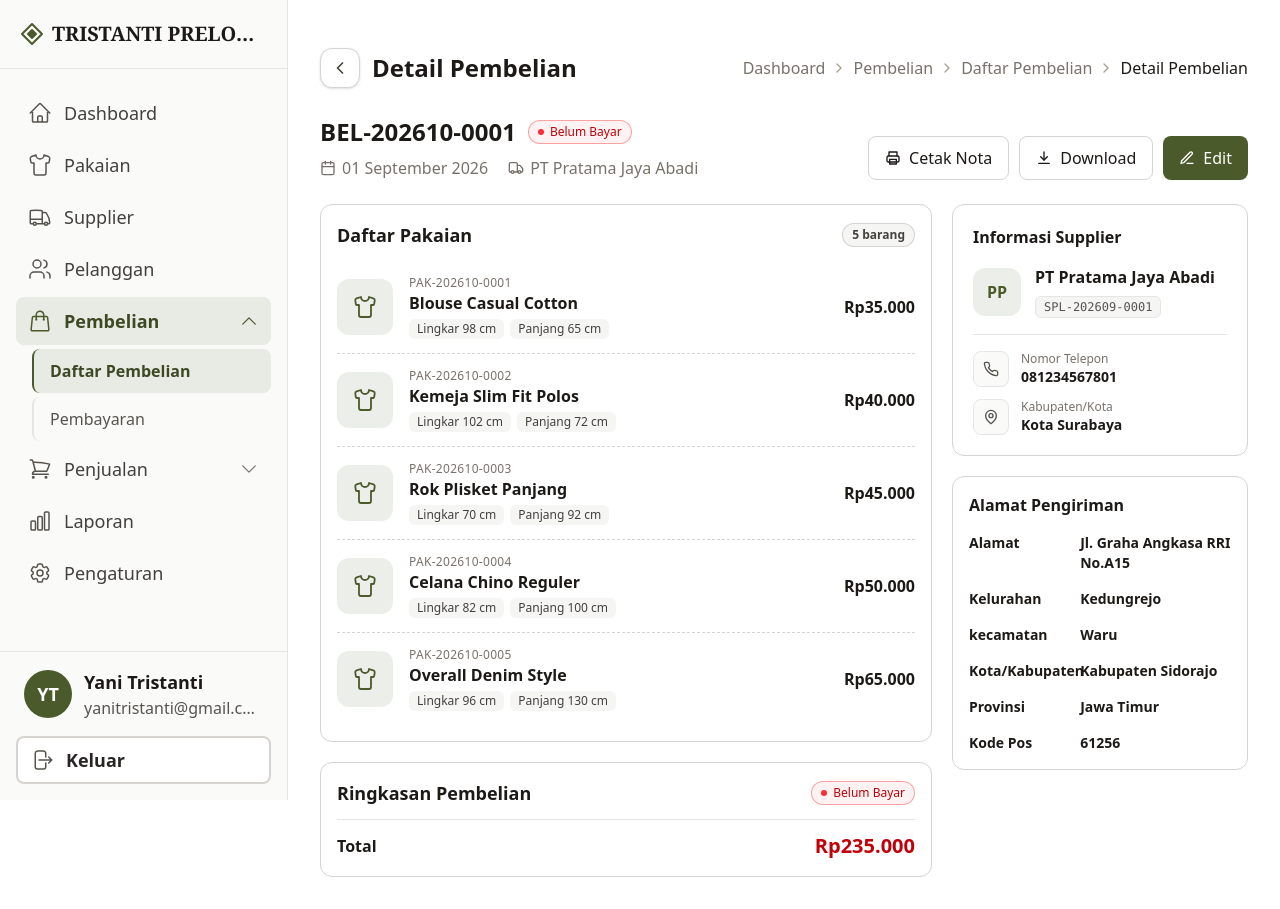
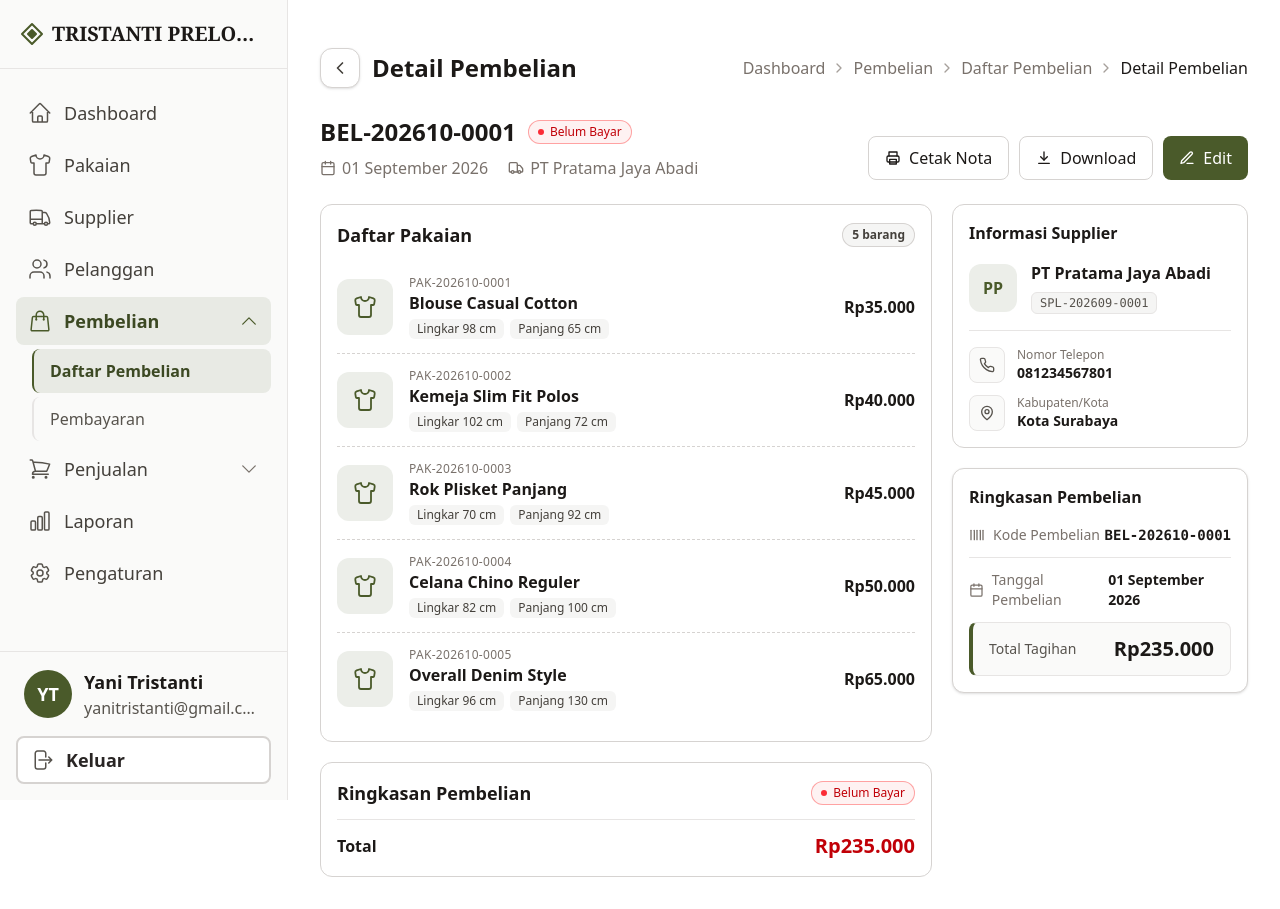
Before and after one commit to Agera-One/sistem-pengelolaan-toko-preloved, a Laravel app: page /pembelian/1 in a window 1280 px wide. Run offline with Laravel 12, Linux system fonts and the light colour scheme; a user stored in the database is signed in; data comes from the database, SQL or seed files in the repository; style sheets or scripts are compiled from the project's sources.

Commit message:
style(pembelian): mengubah ui dari card ringkasan pembelian pada halaman detail

```diff
--- a/resources/views/pages/pembelian/detail.blade.php
+++ b/resources/views/pages/pembelian/detail.blade.php
@@ -173,7 +173,7 @@
 
             <div class="space-y-5">
                 {{-- Informasi Supplier --}}
-                <section class="rounded-xl border border-stone-300 bg-white p-5" aria-labelledby="judul-supplier">
+                <section class="rounded-xl border border-stone-300 bg-white p-4" aria-labelledby="judul-supplier">
                     <h2 class="font-semibold text-stone-900">Informasi Supplier</h2>
 
                     <div class="mt-4 flex items-center gap-3.5">
@@ -216,33 +216,38 @@
                     </div>
                 </section>
 
-                <section class="rounded-xl border border-stone-300 bg-white p-4" aria-labelledby="judul-alamat">
-                    <h2 id="judul-alamat" class="text-base font-bold text-stone-900">Alamat Pengiriman</h2>
+                {{-- Ringkasan Pembelian --}}
+                <section class="rounded-xl border border-stone-300 bg-white p-4 shadow-sm" aria-labelledby="judul-ringkasan">
+                    <div class="flex items-center gap-2.5">
+                        <h2 id="judul-ringkasan" class="font-semibold text-stone-900">Ringkasan Pembelian</h2>
+                    </div>
 
-                    <dl class="mt-4 grid grid-cols-5 gap-x-4 gap-y-3.5 text-sm">
-                        <dt class="col-span-2 font-semibold text-stone-900">Alamat</dt>
-                        <dd class="col-span-3 text-left font-semibold text-stone-900">Jl. Graha Angkasa RRI No.A15</dd>
-                    </dl>
-                    <dl class="mt-4 grid grid-cols-5 gap-x-4 gap-y-3.5 text-sm">
-                        <dt class="col-span-2 font-semibold text-stone-900">Kelurahan</dt>
-                        <dd class="col-span-3 text-left font-semibold text-stone-900">Kedungrejo</dd>
-                    </dl>
-                    <dl class="mt-4 grid grid-cols-5 gap-x-4 gap-y-3.5 text-sm">
-                        <dt class="col-span-2 font-semibold text-stone-900">kecamatan</dt>
-                        <dd class="col-span-3 text-left font-semibold text-stone-900">Waru</dd>
-                    </dl>
-                    <dl class="mt-4 grid grid-cols-5 gap-x-4 gap-y-3.5 text-sm">
-                        <dt class="col-span-2 font-semibold text-stone-900">Kota/Kabupaten</dt>
-                        <dd class="col-span-3 text-left font-semibold text-stone-900">Kabupaten Sidorajo</dd>
-                    </dl>
-                    <dl class="mt-4 grid grid-cols-5 gap-x-4 gap-y-3.5 text-sm">
-                        <dt class="col-span-2 font-semibold text-stone-900">Provinsi</dt>
-                        <dd class="col-span-3 text-left font-semibold text-stone-900">Jawa Timur</dd>
-                    </dl>
-                    <dl class="mt-4 grid grid-cols-5 gap-x-4 gap-y-3.5 text-sm">
-                        <dt class="col-span-2 font-semibold text-stone-900">Kode Pos</dt>
-                        <dd class="col-span-3 text-left font-semibold text-stone-900">61256</dd>
-                    </dl>
+                    <div class="mt-4 flex items-center justify-between text-sm">
+                        <span class="inline-flex items-center gap-2 text-stone-500">
+                            <svg class="h-4 w-4" viewBox="0 0 24 24" fill="none" stroke="currentColor" stroke-width="2" stroke-linecap="round" stroke-linejoin="round" aria-hidden="true">
+                                <path d="M3 5v14" /><path d="M8 5v14" /><path d="M12 5v14" /><path d="M17 5v14" /><path d="M21 5v14" />
+                            </svg>
+                            Kode Pembelian
+                        </span>
+                        <span class="font-mono font-semibold text-stone-900">{{ $pembelian->kode }}</span>
+                    </div>
+
+                    <div class="mt-3 flex items-center justify-between border-t border-stone-200 pt-3 text-sm">
+                        <span class="inline-flex items-center gap-2 text-stone-500">
+                            <svg class="h-4 w-4" viewBox="0 0 24 24" fill="none" stroke="currentColor" stroke-width="2" stroke-linecap="round" stroke-linejoin="round" aria-hidden="true">
+                                <rect x="3" y="4" width="18" height="18" rx="2" /><path d="M16 2v4M8 2v4M3 10h18" />
+                            </svg>
+                            Tanggal Pembelian
+                        </span>
+                        <span class="font-semibold text-stone-900">{{ $pembelian->tanggal->translatedFormat('d F Y') }}</span>
+                    </div>
+
+                    <div class="mt-3 flex items-center justify-between rounded-lg border border-stone-200 border-l-4 border-l-brand bg-stone-50 px-4 py-3">
+                        <span class="text-sm text-stone-600">Total Tagihan</span>
+                        <span class="text-xl font-bold text-stone-900">
+                            {{ format_rupiah($pembelian->total) }}
+                        </span>
+                    </div>
                 </section>
             </div>
         </div>
```
